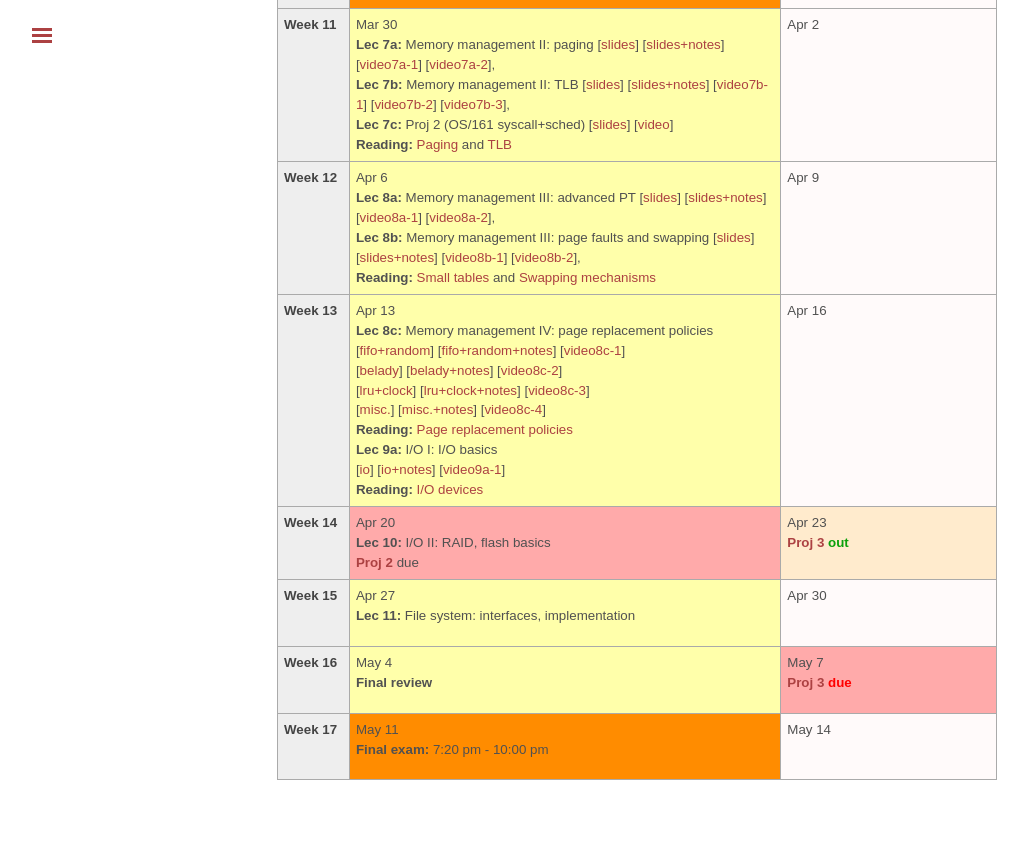
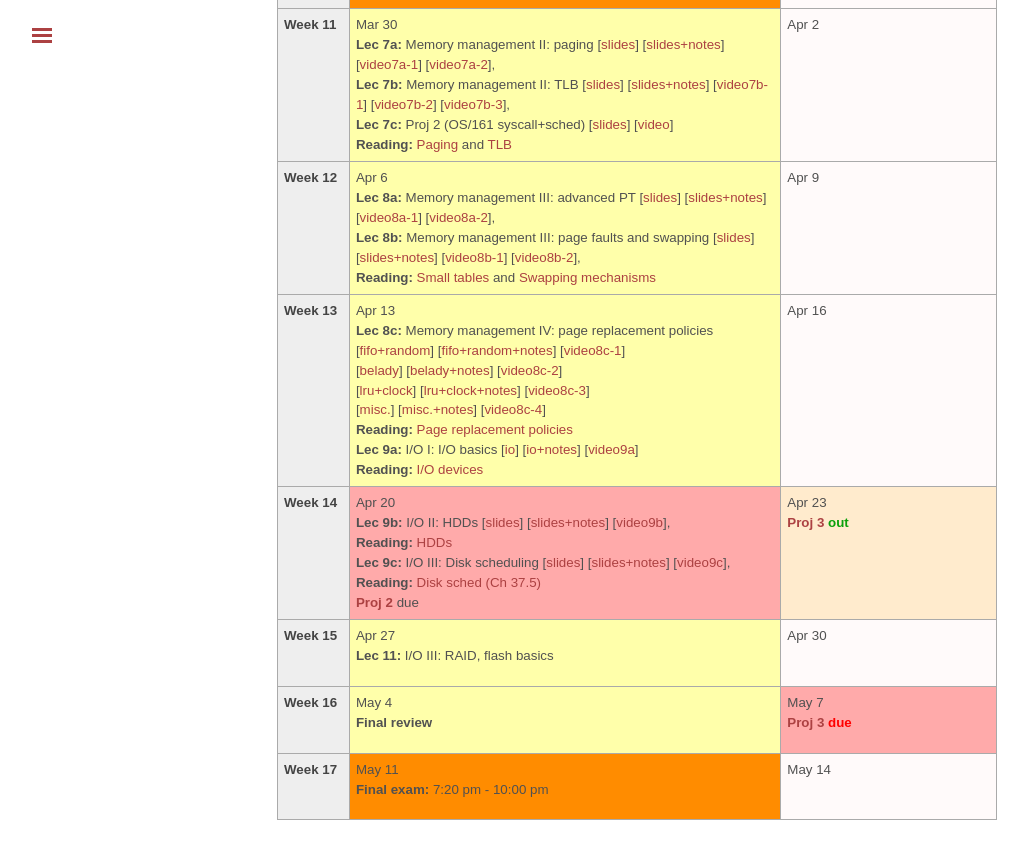
Before and after one commit to tddg/cs571-spring20, a Jekyll site: the page built from schedule.md, in a window 1280 px wide and 900 px high, scrolled down 1118 px. Shown: the top 859 px of the window, without its empty margins (3-1031 px from the left). Built offline with Jekyll 4.4.1, drawn with Linux system fonts in a browser that asks for light colours.

Commit message:
added lec 9b+9c

```diff
--- a/_data/news.yml
+++ b/_data/news.yml
@@ -1,3 +1,7 @@
+
+- date: <strong>04/17/2020</strong>
+  headline: "Slides and vidoes for lec 9b+9c are posted."
+
 - date: <strong>04/11/2020</strong>
   headline: "Slides and vidoes for lec 8c+9a are posted."
 
--- a/schedule.md
+++ b/schedule.md
@@ -234,10 +234,10 @@ The course schedule is tentative and subject to change.
 		[<a href="./public/lecs/lec8c-mem-caching-misc+notes.pdf">misc.+notes</a>]
 		[<a href="https://youtu.be/2ggDXkU9AZ4">video8c-4</a>] <br/>
 	<b>Reading:</b> <a href="http://pages.cs.wisc.edu/~remzi/OSTEP/vm-beyondphys-policy.pdf">Page replacement policies</a><br/>
-	<b>Lec 9a:</b> I/O I: I/O basics<br/>
+	<b>Lec 9a:</b> I/O I: I/O basics
 		[<a href="./public/lecs/lec9a-storage-io.pdf">io</a>]
 		[<a href="./public/lecs/lec9a-storage-io+notes.pdf">io+notes</a>]
-		[<a href="https://youtu.be/WLH9a85x7zI">video9a-1</a>] <br/>
+		[<a href="https://youtu.be/WLH9a85x7zI">video9a</a>] <br/>
 	<b>Reading:</b> <a href="http://pages.cs.wisc.edu/~remzi/Classes/537/Spring2016/Book/file-devices.pdf">I/O devices</a>
 	</td>
   <td class="nodue">Apr 16</td>
@@ -245,7 +245,14 @@ The course schedule is tentative and subject to change.
 <tr> <!-- week of Apr 20 -->
   <td id="2020-4-20" class="date"><b>Week 14</b></td>
   <td class="deadline">Apr 20<br/>
-	<b>Lec 10:</b> I/O II: RAID, flash basics <br/>
+	<b>Lec 9b:</b> I/O II: HDDs [<a href="./public/lecs/lec9b-storage-hdds.pdf">slides</a>]
+		[<a href="./public/lecs/lec9b-storage-hdds+notes.pdf">slides+notes</a>]
+		[<a href="https://youtu.be/JjVWWboU21E">video9b</a>],  <br/>
+	<b>Reading:</b> <a href="http://pages.cs.wisc.edu/~remzi/Classes/537/Spring2016/Book/file-disks.pdf">HDDs</a><br/>
+	<b>Lec 9c:</b> I/O III: Disk scheduling [<a href="./public/lecs/lec9c-storage-disk-sched.pdf">slides</a>]
+		[<a href="./public/lecs/lec9c-storage-disk-sched+notes.pdf">slides+notes</a>]
+		[<a href="https://youtu.be/CXQoTZOwb4g">video9c</a>],  <br/>
+	<b>Reading:</b> <a href="http://pages.cs.wisc.edu/~remzi/Classes/537/Spring2016/Book/file-disks.pdf">Disk sched (Ch 37.5)</a><br/>
 		<span class="hwdue"><a href="./proj2.html">Proj 2</a></span> due</td>
   <td class="important">Apr 23<br/>
 	<span class="assignment"><a href="./proj3.html">Proj 3</a> out</span></td>
@@ -253,7 +260,7 @@ The course schedule is tentative and subject to change.
 <tr> <!-- week of Apr 27 -->
   <td id="2020-4-27" class="date"><b>Week 15</b></td>
   <td class="lecture">Apr 27<br/>
-	<b>Lec 11:</b> File system: interfaces, implementation</td>
+	<b>Lec 11:</b> I/O III: RAID, flash basics </td>
 	<!--b>Lec 11:</b> File system II: LFS, NFS</td-->
   <td class="nodue">Apr 30</td>
 </tr>
```
Also changed, not shown: 4 other files.
